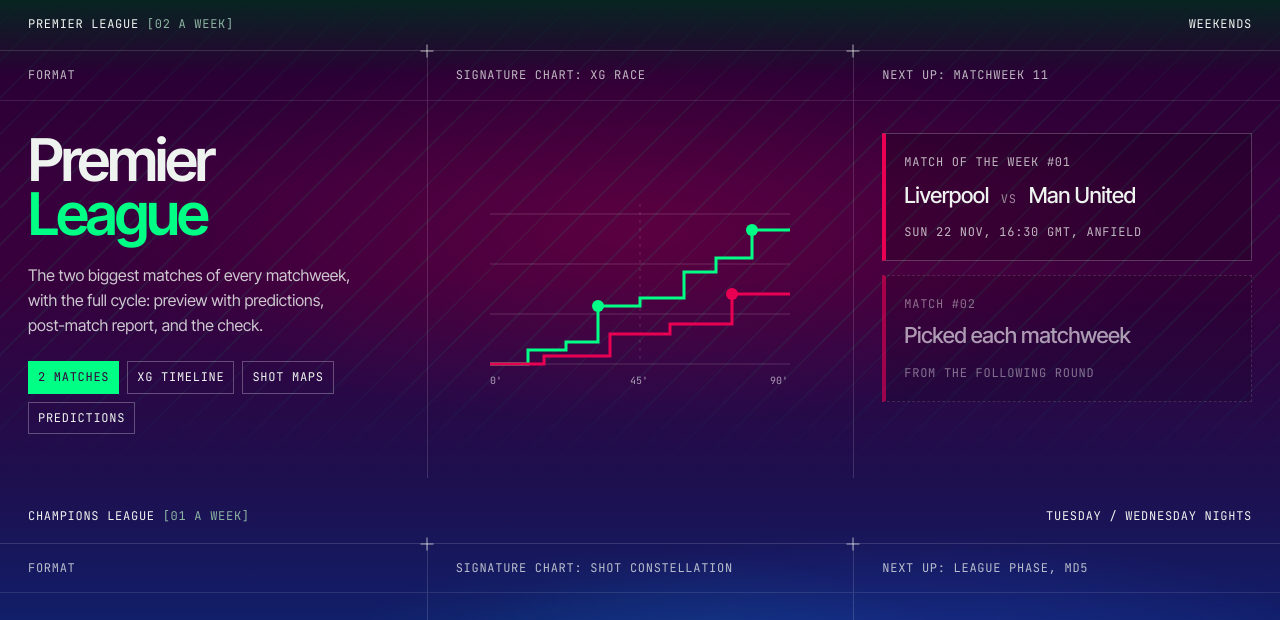
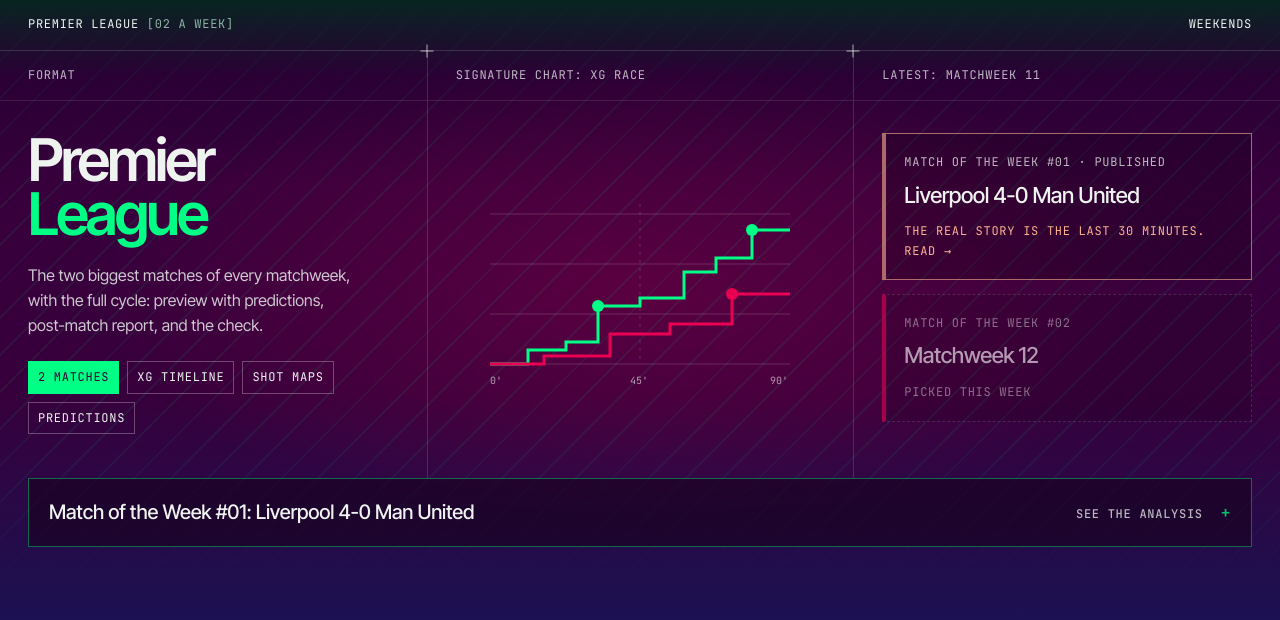
Before and after one commit to pitchinnumbers/pitchinnumbers.github.io, a plain HTML site: page index.html in a window 1280 px wide. Shown: the part 814-1434 px from the top of the page. Drawn offline with nearby package versions, Linux system fonts and the light colour scheme.

Commit message:
Add files via upload

```diff
--- a/index.html
+++ b/index.html
@@ -135,6 +135,10 @@
   .vs{opacity:.55;font-size:12px}
   .fixture .meta{display:block}
 
+
+  a.fixture.done{display:block;text-decoration:none;border-color:rgba(254,177,146,.6)}
+  a.fixture.done:hover{background:rgba(0,0,0,.25)}
+  a.fixture.done .meta:last-child{color:#FEB192;opacity:1}
   /* Premier League: royal purple, electric green, magenta, diagonal energy */
   .pl{background:radial-gradient(ellipse 60% 55% at 50% 50%, rgba(233,0,82,.20), transparent 70%), linear-gradient(180deg,#012B1D 0,#2A0035 90px,#37003C 200px,#37003C calc(100% - 200px),#1E0F4E 100%)}
   .pl::after{content:"";position:absolute;inset:0;pointer-events:none;background:repeating-linear-gradient(135deg, rgba(0,255,133,.07) 0 2px, transparent 2px 26px);-webkit-mask-image:linear-gradient(180deg,transparent,#000 160px,#000 calc(100% - 160px),transparent);mask-image:linear-gradient(180deg,transparent,#000 160px,#000 calc(100% - 160px),transparent)}
@@ -162,6 +166,13 @@
   .uel .comp-head{border-bottom-color:rgba(255,105,0,.35)}
 
 
+
+  .lp.mw{border-color:rgba(0,255,133,.4);background:rgba(20,0,24,.55)}
+  .lp.mw .lp-arrow{color:#00FF85}
+  .mw-strip{display:flex;gap:14px;overflow-x:auto;scroll-snap-type:x mandatory;padding-bottom:12px;-webkit-overflow-scrolling:touch}
+  .mw-strip figure{flex:0 0 min(78vw,380px);scroll-snap-align:start}
+  .mw-strip img{width:100%;height:auto;display:block;border:1px solid rgba(255,255,255,.15)}
+  .mw-strip figcaption{opacity:.6;margin-top:6px}
   /* league phase table */
   .lp{position:relative;z-index:1;margin:0 28px 48px;border:1px solid rgba(127,243,255,.35);background:rgba(5,11,42,.55)}
   .lp summary{list-style:none;cursor:pointer;display:flex;justify-content:space-between;align-items:center;gap:16px;padding:18px 20px;font-size:20px;font-weight:500;letter-spacing:-.01em}
@@ -233,7 +244,7 @@
       <span>Pitch in Numbers</span>
     </a>
     <div class="links mono">
-      <a href="#pl">Premier League <span class="count">[02]</span></a>
+      <a href="#pl">Premier League <span class="count">[01]</span></a>
       <a href="#ucl">Champions League <span class="count">[01]</span></a>
       <a href="#uel">Europa League <span class="count">[01]</span></a>
       <a href="#about">About</a>
@@ -274,13 +285,13 @@
     </div>
 
     <div class="col right">
-      <a class="next mono" href="#pl">
+      <a class="next mono" href="#motw01" data-open="motw01">
         <svg viewBox="0 0 130 84" aria-hidden="true">
           <path d="M8 74 H30 V66 H52 V60 H64 V40 H90 V34 H104 V18 H124" stroke="#01B36C" stroke-width="2.5" fill="none"/>
           <path d="M8 74 H40 V70 H70 V58 H96 V52 H124" stroke="#8DB5A2" stroke-width="2" fill="none"/>
           <circle cx="64" cy="40" r="3.5" fill="#FEB192"/><circle cx="104" cy="18" r="3.5" fill="#FEB192"/>
         </svg>
-        <span>Match of the Week #01<strong>Liverpool v Man United</strong></span>
+        <span>Latest · Match of the Week #01<strong>Liverpool 4-0 Man United</strong></span>
       </a>
       <p class="mono pitchline">A preview with predictions before kick-off, a report after the final whistle, and an honest check of what the data got right.</p>
       <a class="cta mono" href="https://www.instagram.com/pitchinnumbers/">Follow the project <span aria-hidden="true">→</span></a>
@@ -312,19 +323,28 @@
         <g font-family="JetBrains Mono, monospace" font-size="10" fill="rgba(255,255,255,.6)"><text x="20" y="210">0'</text><text x="160" y="210">45'</text><text x="300" y="210">90'</text></g>
       </svg>
     </div></div>
-    <div class="cc"><div class="cl mono">Next up: Matchweek 11</div><div class="cx">
-      <div class="fixture">
-        <span class="mono meta">Match of the Week #01</span>
-        <div class="match"><div class="side"><span class="tn">Liverpool</span></div><span class="vs mono">vs</span><div class="side"><span class="tn">Man United</span></div></div>
-        <span class="mono meta">Sun 22 Nov, 16:30 GMT, Anfield</span>
-      </div>
+    <div class="cc"><div class="cl mono">Latest: Matchweek 11</div><div class="cx">
+      <a class="fixture done" href="#motw01" data-open="motw01">
+        <span class="mono meta">Match of the Week #01 · Published</span>
+        <div class="match"><div class="side"><span class="tn">Liverpool 4-0 Man United</span></div></div>
+        <span class="mono meta">The real story is the last 30 minutes. Read →</span>
+      </a>
       <div class="fixture soon">
-        <span class="mono meta">Match #02</span>
-        <div class="teams">Picked each matchweek</div>
-        <span class="mono meta">From the following round</span>
+        <span class="mono meta">Match of the Week #02</span>
+        <div class="teams">Matchweek 12</div>
+        <span class="mono meta">Picked this week</span>
       </div>
     </div></div>
   </div>
+
+  <details class="lp mw" id="motw01">
+    <summary><span>Match of the Week #01: Liverpool 4-0 Man United</span><span class="mono lp-meta">See the analysis <span class="lp-arrow" aria-hidden="true">+</span></span></summary>
+    <div class="lp-body">
+      <p class="lp-note">Everyone will say it was the red card. The data says the real story is the last 30 minutes: 2.66 xG, 61% of Liverpool's total, when the game was already won. Swipe through the 7 slides.</p>
+      <div class="mw-strip"><figure><img src="motw01-1.jpg" alt="Hook: Liverpool 4-0 Man United, United down to 10 men from the 8th minute" loading="lazy" width="1080" height="1350"><figcaption class="mono">1/7</figcaption></figure><figure><img src="motw01-2.jpg" alt="Timeline of the match" loading="lazy" width="1080" height="1350"><figcaption class="mono">2/7</figcaption></figure><figure><img src="motw01-3.jpg" alt="Cumulative xG with the red card at 8 minutes" loading="lazy" width="1080" height="1350"><figcaption class="mono">3/7</figcaption></figure><figure><img src="motw01-4.jpg" alt="xG per 15-minute period: cruise, then the kill" loading="lazy" width="1080" height="1350"><figcaption class="mono">4/7</figcaption></figure><figure><img src="motw01-5.jpg" alt="Shot maps for both teams" loading="lazy" width="1080" height="1350"><figcaption class="mono">5/7</figcaption></figure><figure><img src="motw01-6.jpg" alt="Player spotlight: Ngumoha and Isak" loading="lazy" width="1080" height="1350"><figcaption class="mono">6/7</figcaption></figure><figure><img src="motw01-7.jpg" alt="My take" loading="lazy" width="1080" height="1350"><figcaption class="mono">7/7</figcaption></figure></div>
+      <p class="mono lp-src"><a href="motw-01.html" style="color:#FEB192">Open as a full article page →</a></p>
+    </div>
+  </details>
 </section>
 
 <section class="comp ucl" id="ucl" aria-labelledby="ucl-title">
@@ -424,7 +444,7 @@
       <p>Every prediction is graded in public. When I'm wrong, I explain why — that's where the learning is.</p>
     </article>
   </div>
-  <div class="status mono"><span class="dot" aria-hidden="true"></span>Match of the Week #01: Liverpool v Manchester United, Sunday 22 November.</div>
+  <div class="status mono"><span class="dot" aria-hidden="true"></span>Match of the Week #01 is out: <a href="#motw01" data-open="motw01" style="color:var(--peach)">Liverpool 4-0 Man United →</a></div>
 </section>
 
 <section id="about">
@@ -463,8 +483,9 @@
 </footer>
 
 <script>
-{document.querySelectorAll('[data-open]').forEach(a=>a.addEventListener('click',()=>{const d=document.getElementById(a.dataset.open);if(d)d.open=true;}));
- if(location.hash==='#ucl-table'){const d=document.getElementById('ucl-table');if(d)d.open=true;}}
+{const openIt=id=>{const d=document.getElementById(id);if(d){d.open=true;setTimeout(()=>d.scrollIntoView({behavior:'smooth',block:'start'}),30);}};
+ document.querySelectorAll('[data-open]').forEach(a=>a.addEventListener('click',e=>{e.preventDefault();openIt(a.dataset.open);}));
+ const h=location.hash.slice(1); if(h==='ucl-table'||h==='motw01') openIt(h);}
 </script>
 </body>
 </html>
```
